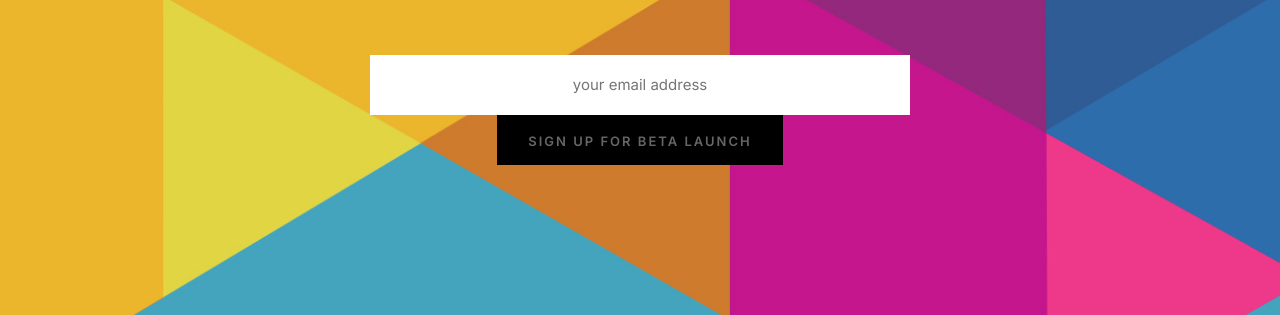
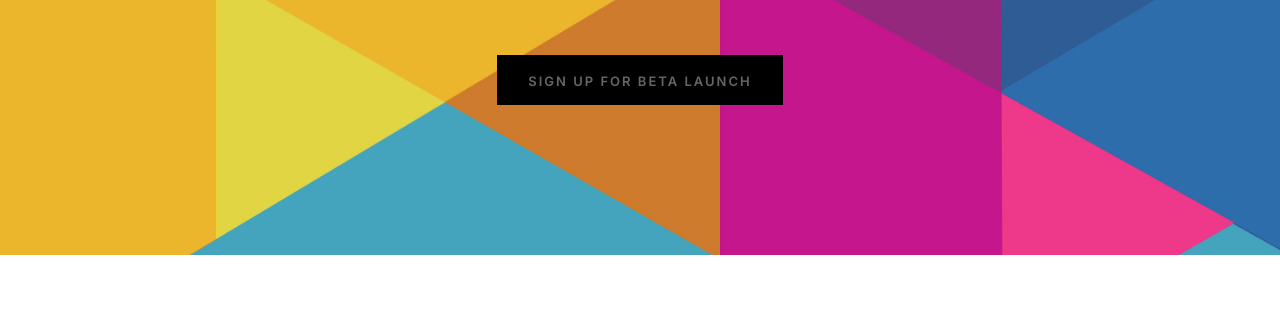
Before and after one commit to pravnovumcapital/trademint, a plain HTML site: page index.html in a window 1280 px wide. Shown: the part 568-883 px from the top of the page. After the commit the page ends 823 px from the top, so only its background shows below. Drawn offline with nearby package versions, Linux system fonts and the light colour scheme.

Commit message:
email popup

```diff
--- a/index.html
+++ b/index.html
@@ -126,7 +126,7 @@ h3 {font-size:16px;}
     <br><br>
     <div class="input-wrapper">
       <form id="myForm">
-        <input type="text" placeholder="your email address">
+        <!-- <input type="text" placeholder="your email address"> -->
         <a onclick="subscribe(event)" class="btn">Sign up for beta launch</a>
       </form>
     </div>
```
